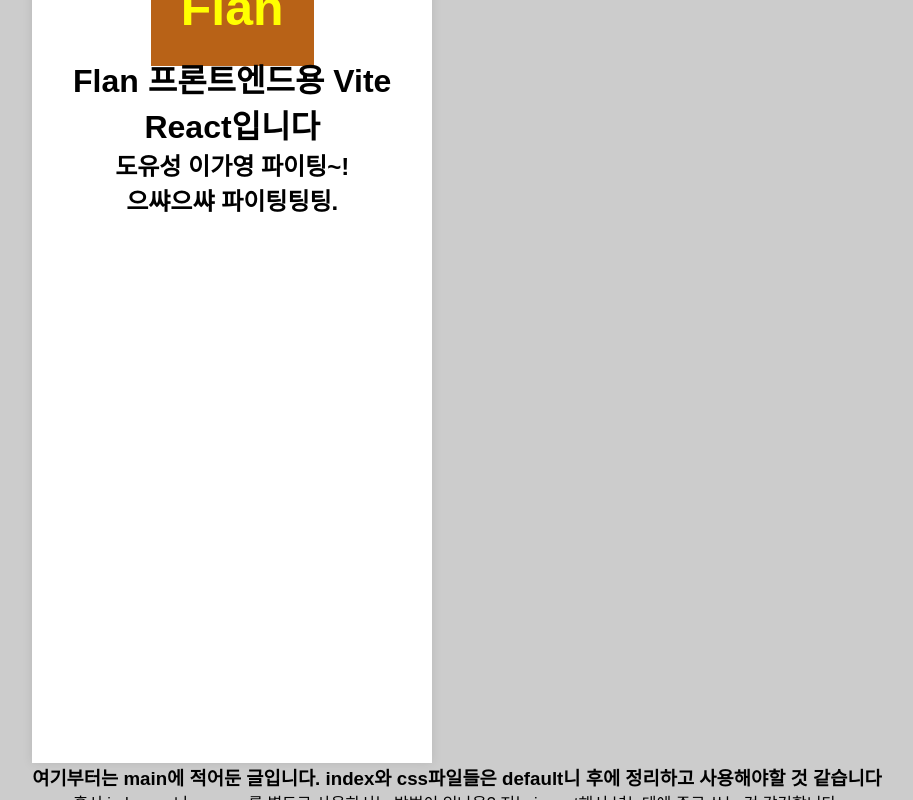
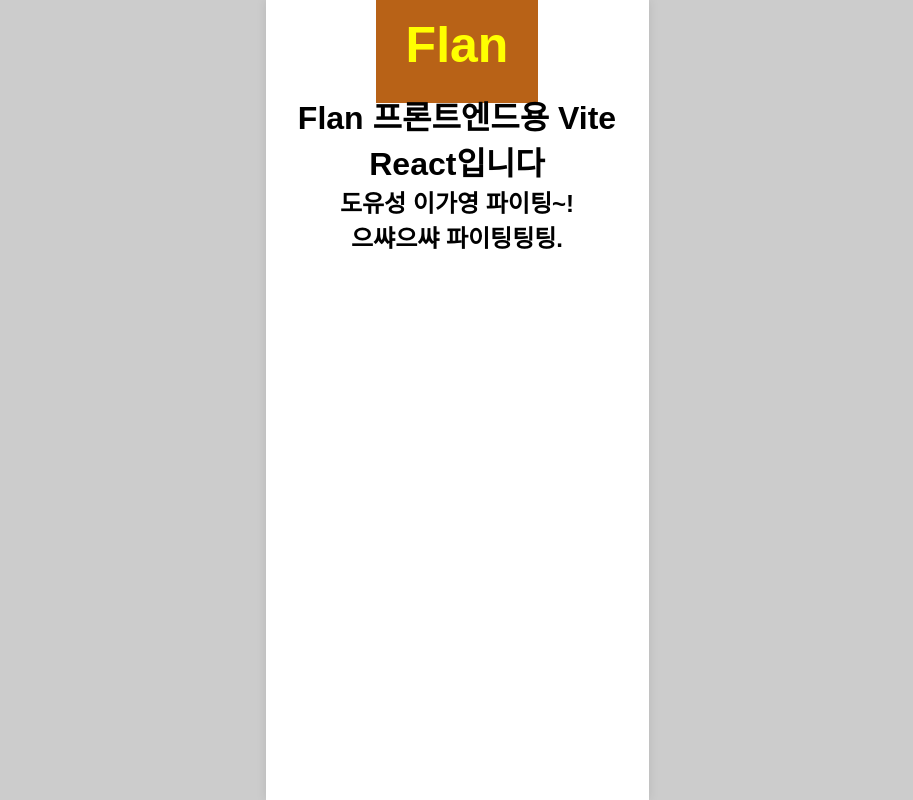
Before and after one commit to 2024GanzithonPYTHON/6_Ganzi_Frontend, a React (Vite) app: page / in a window 1280 px wide. Shown: the whole page, without its empty margins (183-1096 px from the left). Built offline with nearby package versions, Linux system fonts and the light colour scheme.

Commit message:
웹뷰 정리 완료

```diff
--- a/package.json
+++ b/package.json
@@ -4,7 +4,7 @@
   "version": "0.0.0",
   "type": "module",
   "scripts": {
-    "dev": "vite",
+    "dev": "vite --host",
     "build": "vite build",
     "lint": "eslint .",
     "preview": "vite preview"
--- a/src/App.jsx
+++ b/src/App.jsx
@@ -1,6 +1,6 @@
 import React from 'react';
 import { BrowserRouter as Router, Route, Routes } from 'react-router-dom';
-import MyPage from './pages/myPage/MyPage'; // 무슨오류인지 모르겟네 ㅁㅅㅁ
+import MyPage from './pages/myPage/MyPage';
 import './App.css'
 import styled from "styled-components"
 
@@ -18,7 +18,7 @@
       <Router>
         <Routes>
           <Route path="/MyPage" element={<MyPage />} />
-          {/* 여기에 다른 Route를 추가하세요 */}
+          {/* 다른 Route 추가 */}
         </Routes>
 
         <div>
--- a/src/index.css
+++ b/src/index.css
@@ -1,4 +1,4 @@
-/* 기본 설정 */
+/* CSS RESET : 모든 요소 제거 */
 * {
   margin: 0;
   padding: 0;
@@ -13,91 +13,19 @@
   display: flex;
   justify-content: center;
   align-items: center;
-  font-family: Arial, sans-serif;
+  font-family: Arial, sans-serif; /* pretendard Variable */
 }
 
 /* 콘텐츠 영역 설정 */
 #app {
   width: 100%;
-  max-width: 400px; /* 최대 너비 400px로 제한 */
+  max-width: 383px; /* 피그마 페이지 기준으로 설정 */
   min-height: 100vh;
   background-color: #ffffff; /* 내부 콘텐츠 영역 배경색 */
   overflow-x: hidden; /* 좌우 스크롤 방지 */
-  box-shadow: 0 0 10px rgba(0, 0, 0, 0.1); /* 약간의 그림자 효과 */
+  box-shadow: 0 0 10px rgba(0, 0, 0, 0.1);
+  padding-top: 1rem; /*상단 여백 : 얼만큼 줘야될지 아직 명확하지 않음 : header 완성되는거 보고 조정 필요*/
   display: flex;
   flex-direction: column;
   align-items: center;
-  padding: 1rem;
 }
-
-
-/*
-:root {
-  font-family: Inter, system-ui, Avenir, Helvetica, Arial, sans-serif;
-  line-height: 1.5;
-  font-weight: 400;
-
-  color-scheme: light dark;
-  color: rgba(255, 255, 255, 0.87);
-  background-color: #242424;
-
-  font-synthesis: none;
-  text-rendering: optimizeLegibility;
-  -webkit-font-smoothing: antialiased;
-  -moz-osx-font-smoothing: grayscale;
-}
-
-a {
-  font-weight: 500;
-  color: #646cff;
-  text-decoration: inherit;
-}
-a:hover {
-  color: #535bf2;
-}
-
-body {
-  margin: 0;
-  display: flex;
-  place-items: center;
-  min-width: 320px;
-  min-height: 100vh;
-}
-
-h1 {
-  font-size: 3.2em;
-  line-height: 1.1;
-}
-
-button {
-  border-radius: 8px;
-  border: 1px solid transparent;
-  padding: 0.6em 1.2em;
-  font-size: 1em;
-  font-weight: 500;
-  font-family: inherit;
-  background-color: #1a1a1a;
-  cursor: pointer;
-  transition: border-color 0.25s;
-}
-button:hover {
-  border-color: #646cff;
-}
-button:focus,
-button:focus-visible {
-  outline: 4px auto -webkit-focus-ring-color;
-}
-
-@media (prefers-color-scheme: light) {
-  :root {
-    color: #213547;
-    background-color: #ffffff;
-  }
-  a:hover {
-    color: #747bff;
-  }
-  button {
-    background-color: #f9f9f9;
-  }
-}
-*/
--- a/src/main.jsx
+++ b/src/main.jsx
@@ -6,8 +6,15 @@
 createRoot(document.getElementById('root')).render(
   <StrictMode>
       <App />
-      <h3>여기부터는 main에 적어둔 글입니다. index와 css파일들은 default니 후에 정리하고 사용해야할 것 같습니다</h3>
+
+  </StrictMode>,
+)
+
+/*
+<h3>여기부터는 main에 적어둔 글입니다. index와 css파일들은 default니 후에 정리하고 사용해야할 것 같습니다</h3>
       <p>혹시 index.css나 app.css를 별도로 사용하시는 방법이 있나용? 저는 import해서 넣는데에 주로 쓰는 것 같긴합니다.</p>
       <p>styled-components도 깔아둘테니 npm install해주세용~</p>
-  </StrictMode>,
-)
+
+      Main.jsx 의 텍스트가 생기면 페이지가 그것에 종속되어 정렬되어 우선 글을 아예 지워뒀어용
+      css 점검 한번 해볼게용
+      */
```
